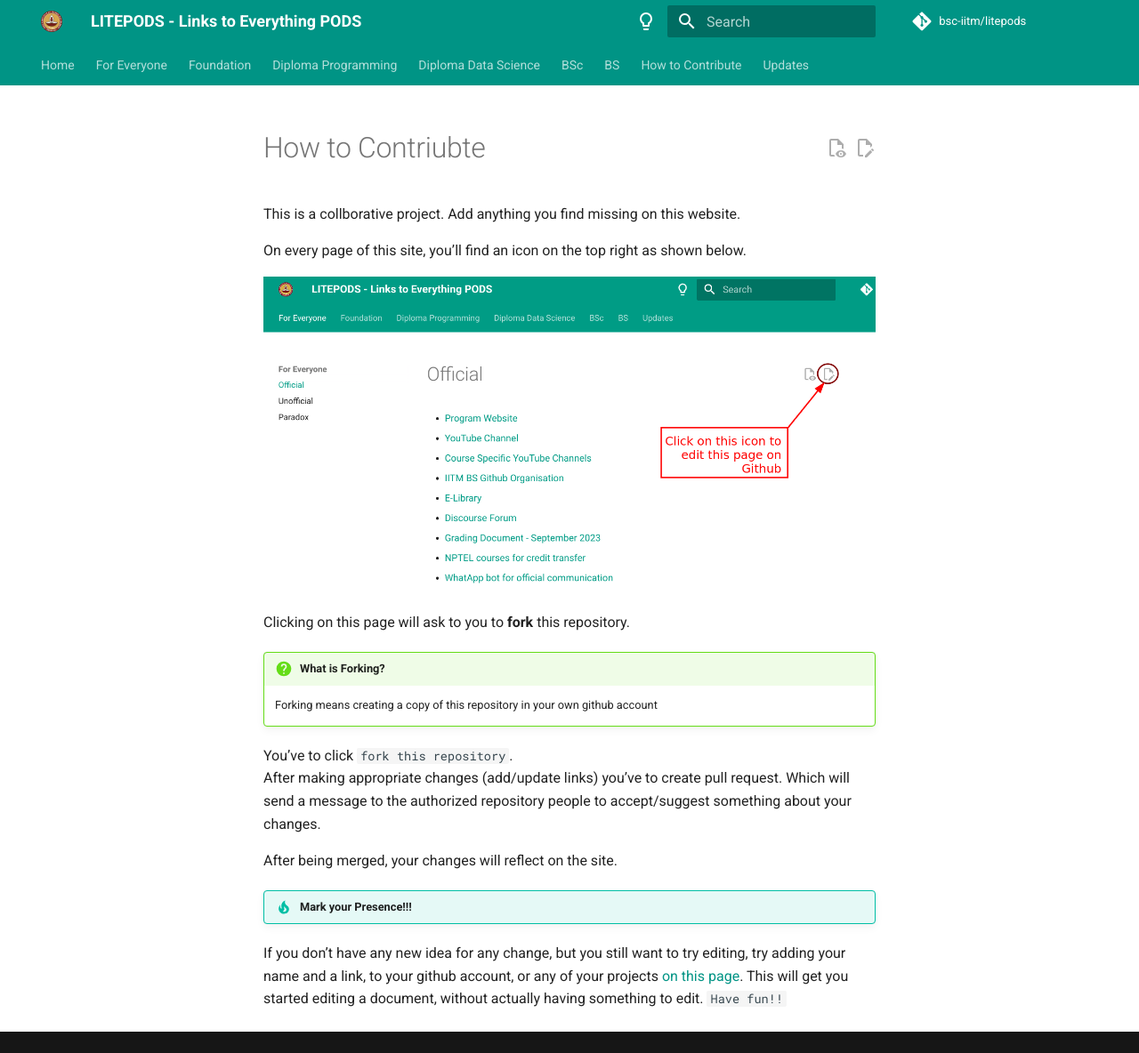
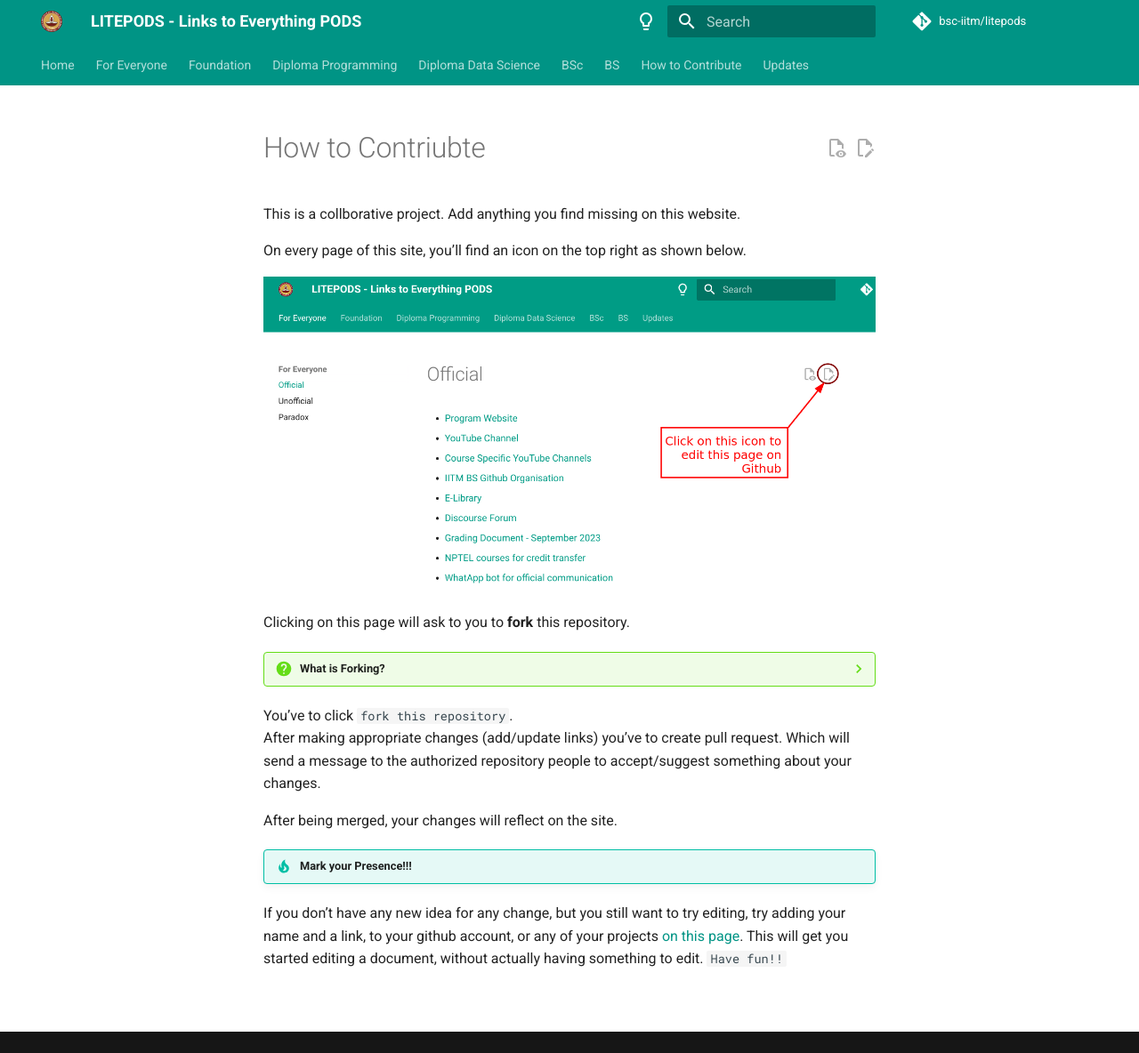
Before and after one commit to bsc-iitm/litepods, an MkDocs documentation site: the page built from docs/contribute/index.md, in a window 1280 px wide and 1184 px high. Shown: the whole window at 89% size. Built offline with MkDocs 1.6.1 and Material for MkDocs 9.7.7, drawn with Linux system fonts in a browser that asks for light colours; comment, search, counter and statistics services are not loaded.

Commit message:
last commit on stable

```diff
--- a/docs/contribute/index.md
+++ b/docs/contribute/index.md
@@ -8,7 +8,7 @@ On every page of this site, you'll find an icon on the top right as shown below.
 
 Clicking on this page will ask to you to **fork** this repository.
 
-!!! Question "What is Forking?"
+??? Question "What is Forking?"
     Forking means creating a copy of this repository in your own github account
 
 
--- a/mkdocs.yml
+++ b/mkdocs.yml
@@ -80,6 +80,8 @@ markdown_extensions:
       pygments_lang_class: true
   - pymdownx.inlinehilite
   - admonition
+  - pymdownx.details
+
 
 
 plugins:
```
Also changed, not shown: docs/index.md (+1 -0 lines).
